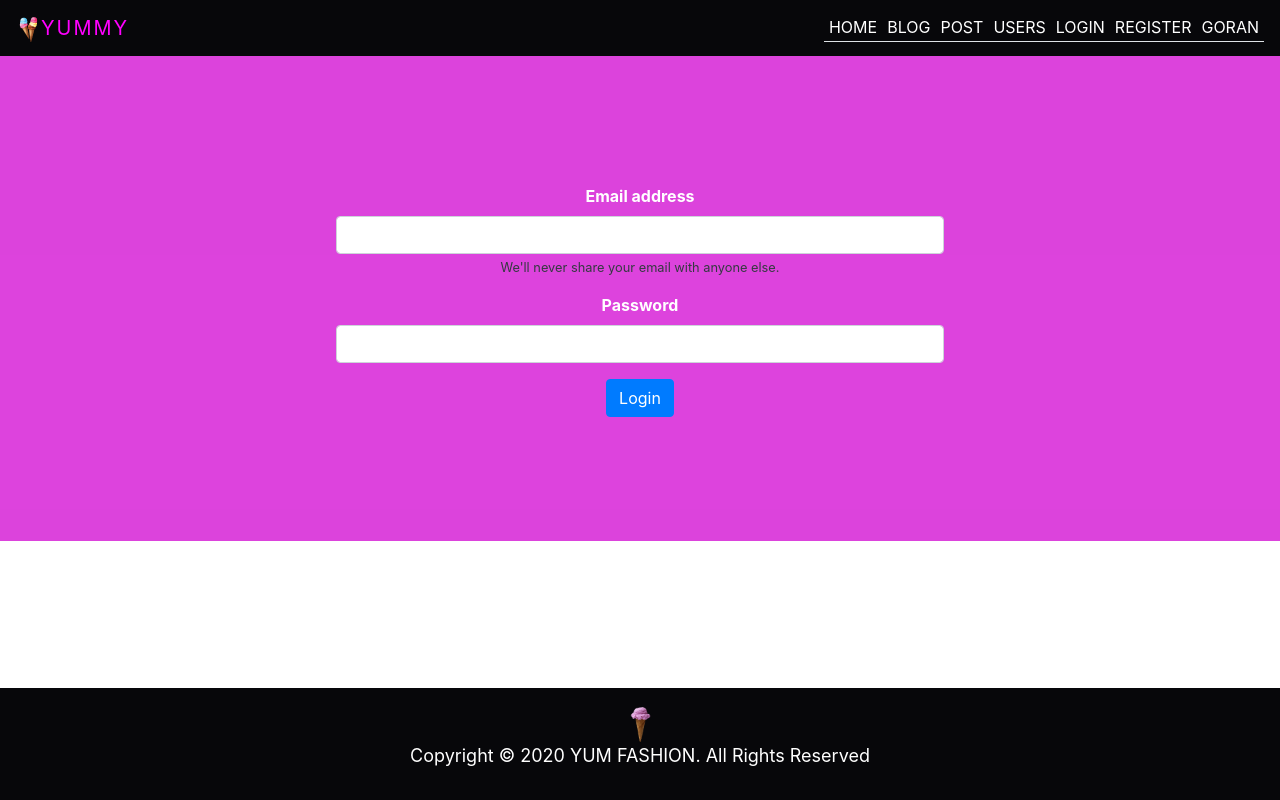
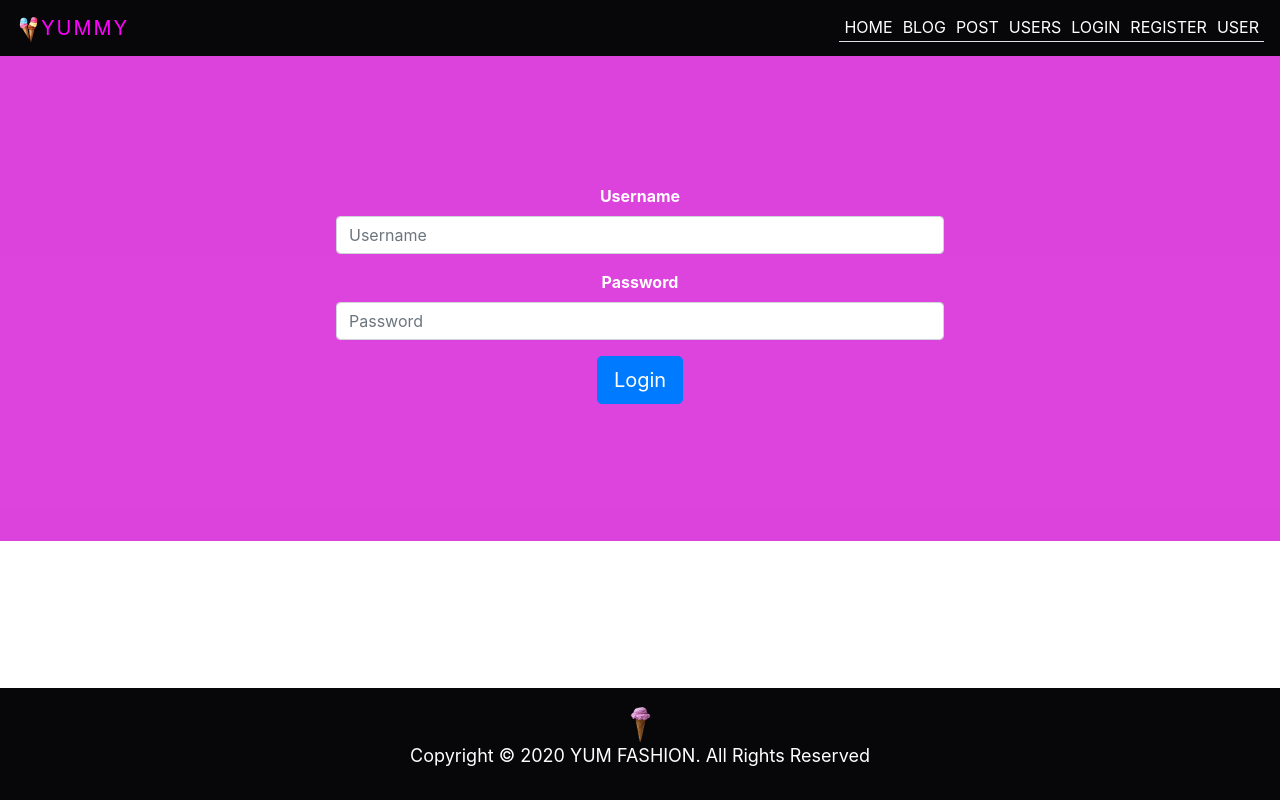
Before and after one commit to iFieryGod/Yummy, a Vue app: page /login in a window 1280 px wide. Built offline with nearby package versions, Linux system fonts and the light colour scheme.

Commit message:
created route links with access control with vue

```diff
--- a/src/assets/css/style.css
+++ b/src/assets/css/style.css
@@ -19,6 +19,7 @@ span#app-name {
 }
 a.nav-link {
   text-transform: uppercase;
+  text-decoration: none !important;
 }
 
 div#app-container {
@@ -104,17 +105,34 @@ form#custom-register {
 }
 a.nav-item {
   text-transform: uppercase;
+  text-decoration: none !important;
 }
 div#nav-tab {
-  text-decoration: none;
+  text-decoration: none !important;
 }
 span.nav-link {
   cursor: pointer;
   padding: 0 4px;
   margin-bottom: 2px;
+  text-decoration: none !important;
 }
 label.col-form-label {
   color: #000;
+}
+section#editPost {
+  display: flex;
+  flex-direction: column;
+  align-items: stretch;
+  justify-content: center;
+}
+section#editUsers {
+  display: flex;
+  flex-direction: column;
+  align-items: stretch;
+  justify-content: center;
+}
+div.card {
+  width: 100% !important;
 }
 @media (max-width: 767px) {
   div#nav-tab {
--- a/src/components/Navbar.vue
+++ b/src/components/Navbar.vue
@@ -5,26 +5,26 @@
     <span id="app-name">yummy</span>
     </router-link>
   <div class="nav nav-tabs ml-auto" id="nav-tab" role="tablist">
-        <router-link to="/" class="nav-item" data-toggle="tab" role="tab" aria-controls="nav-home" aria-selected="true">
+        <router-link to="/" class="nav-item" data-toggle="tab" role="tab" aria-controls="nav-home" aria-selected="true" exact>
          <span class='nav-link'>Home</span>
         </router-link>
-         <router-link to="/task" class="nav-item" data-toggle="tab" role="tab" aria-controls="nav-home" aria-selected="true">
+         <router-link to="/task" class="nav-item" data-toggle="tab" role="tab" aria-controls="nav-home" aria-selected="true" exact>
          <span class='nav-link'>Blog</span>
         </router-link>
-         <router-link to="/task/new" class="nav-item" data-toggle="tab" role="tab" aria-controls="nav-home" aria-selected="true">
+         <router-link to="/task/new" class="nav-item" data-toggle="tab" role="tab" aria-controls="nav-home" aria-selected="true" exact>
          <span class='nav-link'>Post</span>
         </router-link>
-         <router-link to="/users" class="nav-item" data-toggle="tab" role="tab" aria-controls="nav-home" aria-selected="true">
+         <router-link to="/users" class="nav-item" data-toggle="tab" role="tab" aria-controls="nav-home" aria-selected="true" exact>
          <span class='nav-link'>Users</span>
         </router-link>
-         <router-link to="/login" class="nav-item" data-toggle="tab" role="tab" aria-controls="nav-home" aria-selected="true">
+         <router-link to="/login" class="nav-item" data-toggle="tab" role="tab" aria-controls="nav-home" aria-selected="true" exact>
          <span class='nav-link'>Login</span>
         </router-link>
-         <router-link to="/register" class="nav-item" data-toggle="tab" role="tab" aria-controls="nav-home" aria-selected="true">
+         <router-link to="/register" class="nav-item" data-toggle="tab" role="tab" aria-controls="nav-home" aria-selected="true" exact>
          <span class='nav-link'>Register</span>
         </router-link>
-        <router-link to="/register" class="nav-item" data-toggle="tab" role="tab" aria-controls="nav-home" aria-selected="true">
-         <span class='nav-link'>Goran</span>
+        <router-link to="/register" class="nav-item" data-toggle="tab" role="tab" aria-controls="nav-home" aria-selected="true" exact>
+         <span class='nav-link'>{{ this.$store.state.username ? this.$store.state.username : 'User' }}</span>
         </router-link>
   </div>
 </nav>
--- a/src/router/index.js
+++ b/src/router/index.js
@@ -10,6 +10,7 @@ import TaskEdit from '../views/tasks/TaskEdit.vue'
 import TaskEditUser from '../views/tasks/TaskEditUser.vue'
 import TaskRemove from '../views/tasks/TaskRemove.vue'
 
+const isLoggedIn = false
 
 Vue.use(VueRouter)
 
@@ -22,42 +23,98 @@ Vue.use(VueRouter)
   {
     path: '/login',
     name: 'Login',
-    component: Login
+    component: Login,
+    beforeEnter: (to, from, next) => {
+      if(!isLoggedIn) {
+        next();
+      } else {
+        next('/');
+      }
+    }
   },
   {
     path: '/register',
     name: 'Register',
-    component: Register
+    component: Register,
+    beforeEnter: (to, from, next) => {
+      if(!isLoggedIn) {
+        next();
+      } else {
+        next('/');
+      }
+    }
   },
   {
     path: '/task',
     name: 'TaskAll',
-    component: TaskAll
+    component: TaskAll,
+    beforeEnter: (to, from, next) => {
+      if(isLoggedIn) {
+        next();
+      } else {
+        next('/login');
+      }
+    }
   },
   {
     path: '/task/new',
     name: 'TaskCreate',
-    component: TaskCreate
+    component: TaskCreate,
+    beforeEnter: (to, from, next) => {
+      if(isLoggedIn) {
+        next();
+      } else {
+        next('/login');
+      }
+    }
   },
   {
     path: '/task/:id',
     name: 'TaskEdit',
-    component: TaskEdit
+    component: TaskEdit,
+    beforeEnter: (to, from, next) => {
+      if(isLoggedIn) {
+        next();
+      } else {
+        next('/login');
+      }
+    }
   },
   {
     path: '/task/remove',
     name: 'Remove',
-    component: TaskRemove
+    component: TaskRemove,
+    beforeEnter: (to, from, next) => {
+      if(isLoggedIn) {
+        next();
+      } else {
+        next('/login');
+      }
+    }
   },
   {
     path: '/users',
     name: 'Users',
-    component: Users
+    component: Users,
+    beforeEnter: (to, from, next) => {
+      if(isLoggedIn) {
+        next();
+      } else {
+        next('/login');
+      }
+    }
   },
   {
     path: '/users/:id',
     name: 'TaskEditUser',
-    component: TaskEditUser
+    component: TaskEditUser,
+    beforeEnter: (to, from, next) => {
+      if(isLoggedIn) {
+        next();
+      } else {
+        next('/login');
+      }
+    }
   },
   {
     path: '*',
@@ -69,7 +126,7 @@ Vue.use(VueRouter)
 const router = new VueRouter({
   mode: 'history',
   base: process.env.BASE_URL,
-  routes
+  routes,
 })
 
 export default router
--- /dev/null
+++ b/src/services/authServices.js
@@ -0,0 +1,26 @@
+import store from '../store'
+
+export function isLoggedIn() {
+  const token = localStorage.getItem('token');
+  return token !=null;
+}
+
+export function login() {
+  const token = {
+    username: 'Goran'
+  }
+  setToken(token)
+}
+
+function setToken(token) {
+  localStorage.setItem('token', JSON.stringify(token))
+  store.dispatch('authenticate');
+}
+
+export function getUsername() {
+  return 'Goran';
+}
+
+export function getUserId() {
+  return 1;
+}
--- a/src/views/authentication/Login.vue
+++ b/src/views/authentication/Login.vue
@@ -1,16 +1,28 @@
 <template>
 <div class="text-center">
- <form id="login-form">
+ <form id="login-form" v-on:submit='onSubmit'>
   <div class="form-group w-50">
-    <label class="label font-weight-bold">Email address</label>
-    <input type="email" class="form-control" id="exampleInputEmail1" aria-describedby="emailHelp">
-    <small id="emailHelp" class="form-text text-dark">We'll never share your email with anyone else.</small>
+    <label for="username" class="label font-weight-bold">Username</label>
+    <input type="text" class="form-control" id="username" placeholder="Username">
   </div>
   <div class="form-group w-50">
-    <label class='label font-weight-bold'>Password</label>
-    <input type="password" class="form-control" id="exampleInputPassword1">
+    <label for="password" class='label font-weight-bold'>Password</label>
+    <input type="password" class="form-control" placeholder="Password">
   </div>
-  <button type="submit" class="btn btn-primary">Login</button>
+  <button type="submit" class="btn btn-primary btn-lg">Login</button>
 </form>
 </div>
 </template>
+<script>
+import * as auth from '../../services/authServices'
+export default {
+  name: 'login',
+  methods: {
+    onSubmit: function(event) {
+      event.preventDefault();
+      auth.login();
+      this.push({ name: 'Home' });
+    }
+  }
+}
+</script>
--- a/src/views/authentication/Register.vue
+++ b/src/views/authentication/Register.vue
@@ -11,12 +11,15 @@
     <input type="text" class="form-control" id="last" placeholder="Last Name">
   </div>
   <div class="form-group w-50">
+    <input type="email" class="form-control" id="last" placeholder="Email Address">
+  </div>
+  <div class="form-group w-50">
     <input type="password" class="form-control" id="password" placeholder="Password">
   </div>
   <div class="form-group w-50">
     <input type="password" class="form-control" id="confirmPassword" placeholder='Confirm Password'>
   </div>
-  <button type="submit" class="btn btn-primary">Submit</button>
+  <button type="submit" class="btn btn-primary btn-lg">Submit</button>
 </form>
 </div>
 </template>
--- a/src/views/tasks/TaskEditUser.vue
+++ b/src/views/tasks/TaskEditUser.vue
@@ -1,50 +1,56 @@
 <template>
-  <header class="py-2 edit-page-color text-white" id="main-header">
-    <div class="container">
+  <header class="py-4">
+    <div class="container-fluid">
       <div class="row">
         <div class="col-md-6">
           <h1><i class="fas fa-user-edit"></i> Edit</h1>
         </div>
       </div>
     </div>
-  <section class="py-4 mb-4 bg-light" id="actions">
-    <div class="container">
+  <section class="py-4 mb-4">
+    <div class="container-fluid">
       <div class="row">
-        <div class="col-md-3 mr-auto"><a class="btn edit-page-color text-white" href="/users"><i class="fa fa-arrow-left"></i> Back To Users</a></div>
+        <div class="col-md-3">
+          <router-link to="/users" class="btn btn-warning">
+            <i class="fa fa-arrow-left"></i>
+            <span class='font-weight-bold'>Back To Users</span>
+          </router-link>
+        </div>
       </div>
     </div>
   </section>
-  <section class="mb-3" id="post">
+  <section class="mb-3" id="editUsers">
     <div class="container">
       <div class="row">
         <div class="col">
-          <div class="card">
+          <div class="card w-75">
             <div class="card-header">
-              <h4>Edit User</h4>
+              <h4 class='text-dark'>Edit User</h4>
             </div>
             <div class="card-body">
-              <form action="/" method="post" >
-                <input type="hidden" name="_method" value="PUT">
+              <form>
                 <div class="form-group">
-                  <label for="name">Name</label>
+                  <label for="name" class="col-form-label">Name</label>
                   <input class="form-control" name="name" type="text" value="">
                 </div>
                 <div class="form-group">
-                  <label for="lastName">Lastname</label>
+                  <label for="lastName" class="col-form-label">Lastname</label>
                   <input class="form-control" name="lastName" type="text" value="">
                 </div>
                 <div class="form-group">
-                  <label for="email">Email</label>
+                  <label for="email" class="col-form-label">Email</label>
                   <input class="form-control" name="email" type="email" value="">
                 </div>
                 <div class="form-group">
-                  <label for="password">Password</label>
+                  <label for="password" class="col-form-label">Password</label>
                   <input class="form-control" type="password" name="password" value="">
                 </div>
                 <div class="form-group">
-                  <label for="password">Confirm Password</label>
+                  <label for="password" class="col-form-label">Confirm Password</label>
                   <input class="form-control" name="password" type="password" value="">
-                  <button class="btn edit-page-color text-white mt-2" type="submit">Save Changes </button>
+                 <router-link to="/taskAll" class="btn btn-warning mt-2">
+                  <span class='font-weight-bold'>Save Changes</span>
+                  </router-link>
                 </div>
               </form>
             </div>
```
Also changed, not shown: src/store/index.js (+19 -0 lines), src/views/tasks/TaskEdit.vue (+19 -19 lines).
